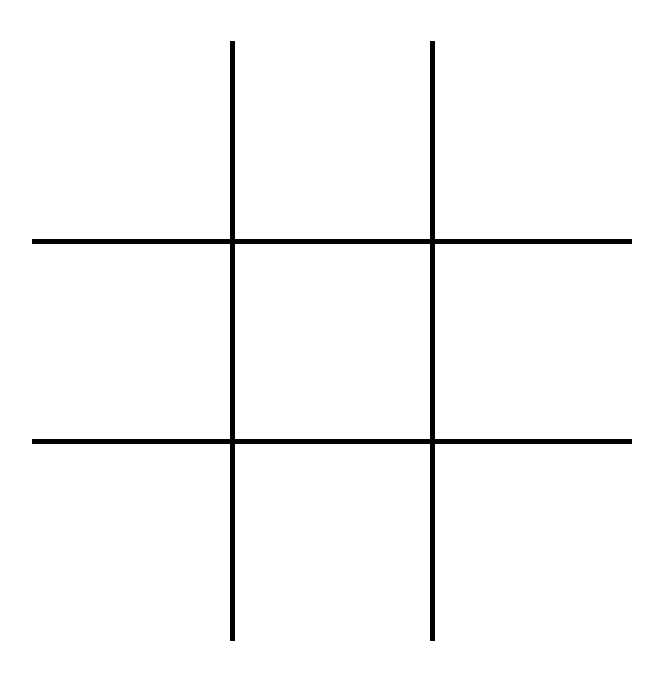
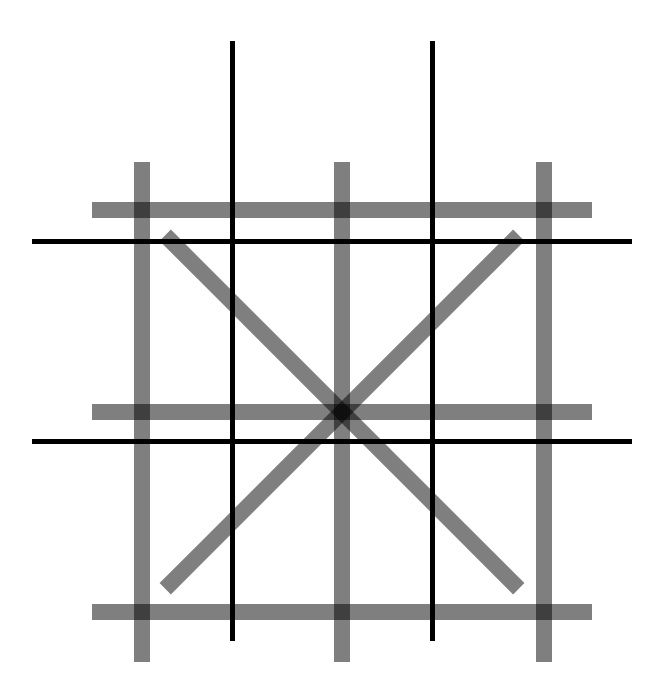
Before and after one commit to ZZDome/JS_TicTacToe, a website: page index.html in a window 1280 px wide. Both pictures are taken after a click on the button "Play". Shown: the part 124-800 px from the top of the page, without its empty margins (308-971 px from the left). Drawn offline with nearby package versions, Linux system fonts and the light colour scheme.

Commit message:
add finishline

```diff
--- a/script.js
+++ b/script.js
@@ -118,6 +118,14 @@ function templatePlayfield() {
                 <span>Player 2</span>
             </div>
         </div>
+        <div class="line" style="top: 326px;"></div>
+        <div class="line" style="top: 528px;"></div>
+        <div class="line" style="top: 728px;"></div>
+        <div class="line spin90" style="top: 528px; left: 200px"></div>
+        <div class="line spin90" style="top: 528px;"></div>
+        <div class="line spin90" style="top: 528px; left: 602px"></div>
+        <div class="line spin45" style="top: 528px;"></div>
+        <div class="line spinNeg45" style="top: 528px;"></div>
         <table>
             <tr>
                 <td onclick = "fillShape(0)">
--- a/style.css
+++ b/style.css
@@ -13,6 +13,26 @@ body{
 
 h1{
     font-size: 80px;
+}
+
+.line{
+  position: absolute;
+  left: 400px;
+  height: 16px;
+  width: 500px;
+  background-color: rgba(0, 0, 0, 0.5);
+}
+
+.spin90{
+  transform: rotate(90deg);
+}
+
+.spin45{
+  transform: rotate(45deg);
+}
+
+.spinNeg45{
+  transform: rotate(135deg);
 }
 
 .playfieldHeader{
```
